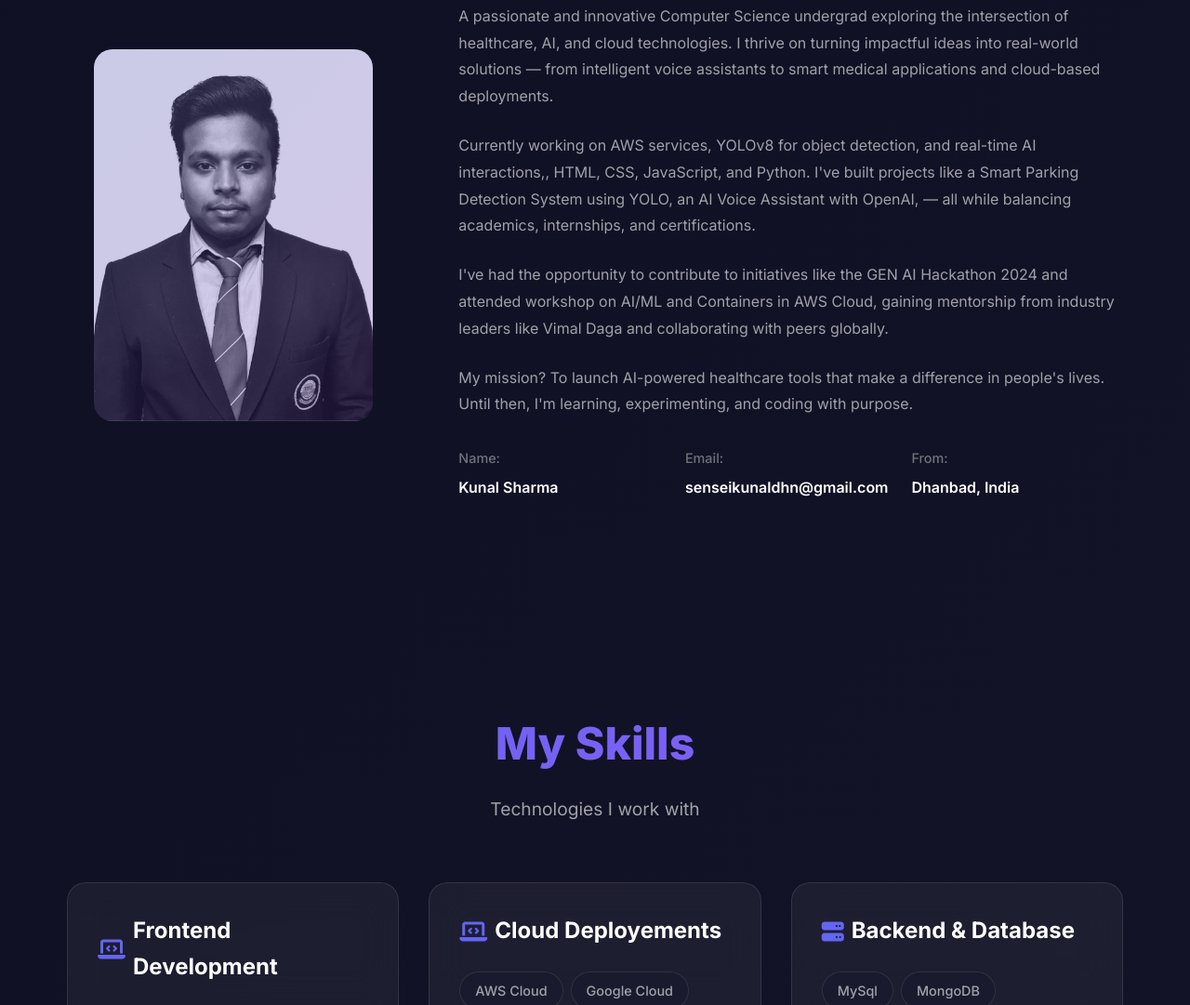
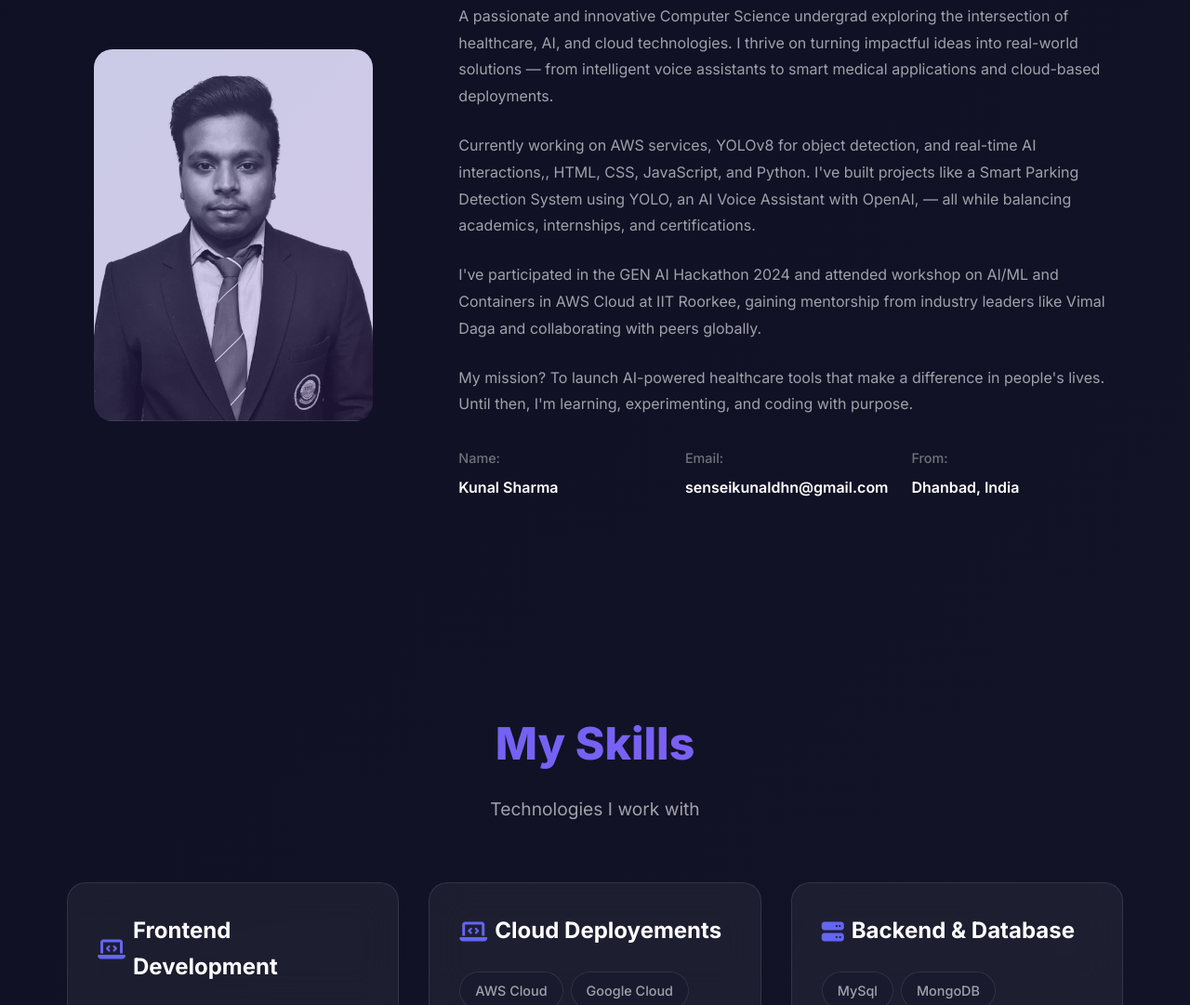
Before and after one commit to SenseiKunal/portfolio, a plain HTML site: page index.html in a window 1280 px wide. Shown: the part 1210-2291 px from the top of the page at 93% size. Drawn offline with Linux system fonts and the light colour scheme.

Commit message:
Updated index.html

```diff
--- a/index.html
+++ b/index.html
@@ -1168,7 +1168,7 @@
                     <h3>AI & Cloud Enthusiast  & CS Student</h3>
                     <p>A passionate and innovative Computer Science undergrad exploring the intersection of healthcare, AI, and cloud technologies. I thrive on turning impactful ideas into real-world solutions — from intelligent voice assistants to smart medical applications and cloud-based deployments.</p>
                     <p>Currently working on AWS services, YOLOv8 for object detection, and real-time AI interactions,, HTML, CSS, JavaScript, and Python. I've built projects like a Smart Parking Detection System using YOLO, an AI Voice Assistant with OpenAI,  — all while balancing academics, internships, and certifications.</p>
-                    <p>I've had the opportunity to contribute to initiatives like the GEN AI Hackathon 2024 and attended workshop on AI/ML and Containers in AWS Cloud, gaining mentorship from industry leaders like Vimal Daga and collaborating with peers globally.</p>
+                    <p>I've participated in the GEN AI Hackathon  2024 and attended workshop on AI/ML and Containers in AWS Cloud at IIT Roorkee, gaining mentorship from industry leaders like Vimal Daga and collaborating with peers globally.</p>
                     <p>My mission? To launch AI-powered healthcare tools that make a difference in people's lives. Until then, I'm learning, experimenting, and coding with purpose.</p>
                     <div class="personal-info">
                         <div class="info-item">
```
